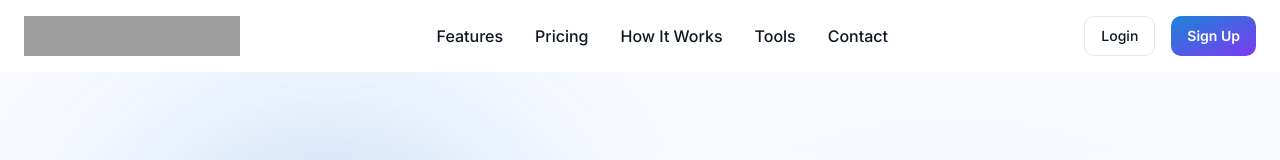
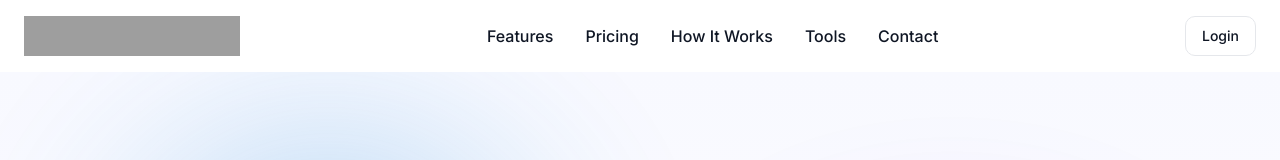
Before and after one commit to SelsoftInc/timepulse.io, a React (Vite) app: page / in a window 1280 px wide. Shown: the top 160 px of the page. Built offline with nearby package versions, Linux system fonts and the light colour scheme; grey boxes are pictures that could not be loaded.

Commit message:
Update login button to point to Amplify URL and remove signup button

```diff
--- a/src/components/Navbar/Navbar.tsx
+++ b/src/components/Navbar/Navbar.tsx
@@ -57,12 +57,9 @@ export default function Navbar() {
           </div>
 
           <div className="container-120">
-            <div className="button-121" onClick={() => window.open('#login', '_self')}>
+            <a href="https://main.dolfu0p2owxyr.amplifyapp.com/login" className="button-121">
               <span className="login">Login</span>
-            </div>
-            <div className="button-122" onClick={() => window.open('#signup', '_self')}>
-              <span className="sign-up">Sign Up</span>
-            </div>
+            </a>
           </div>
         </div>
       </nav>
```
